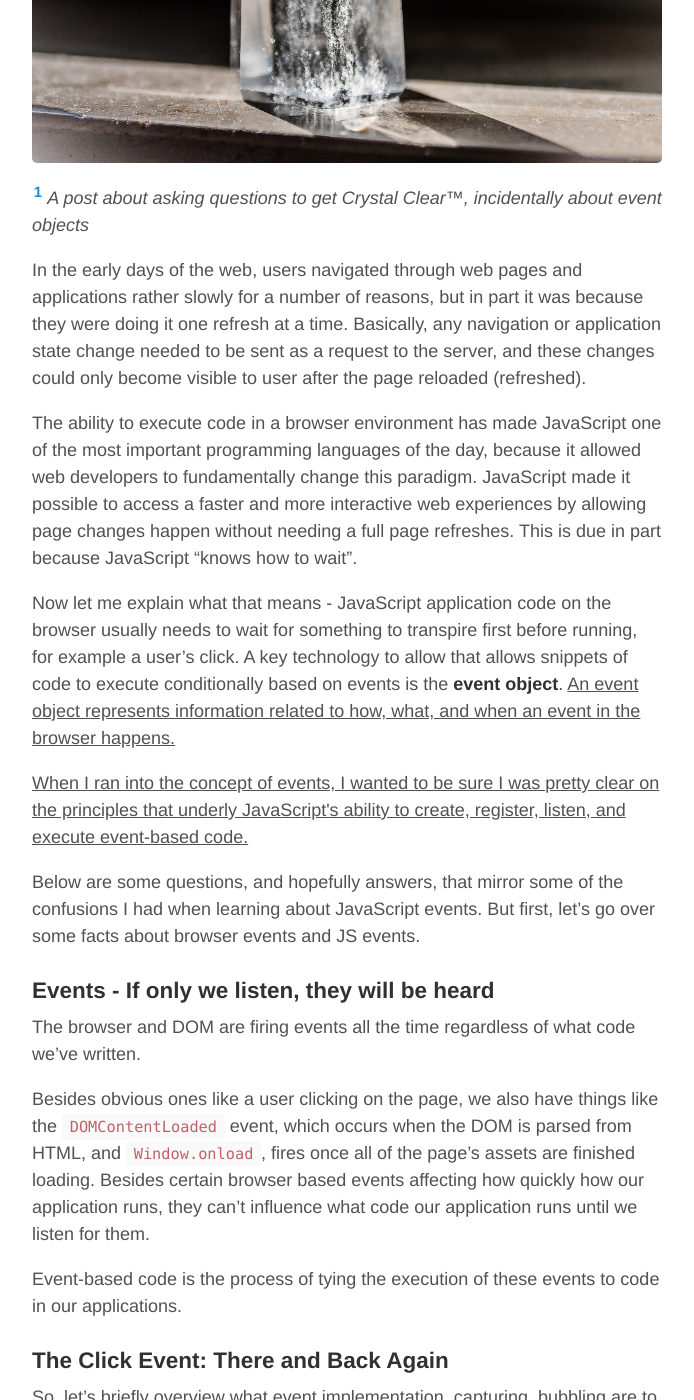
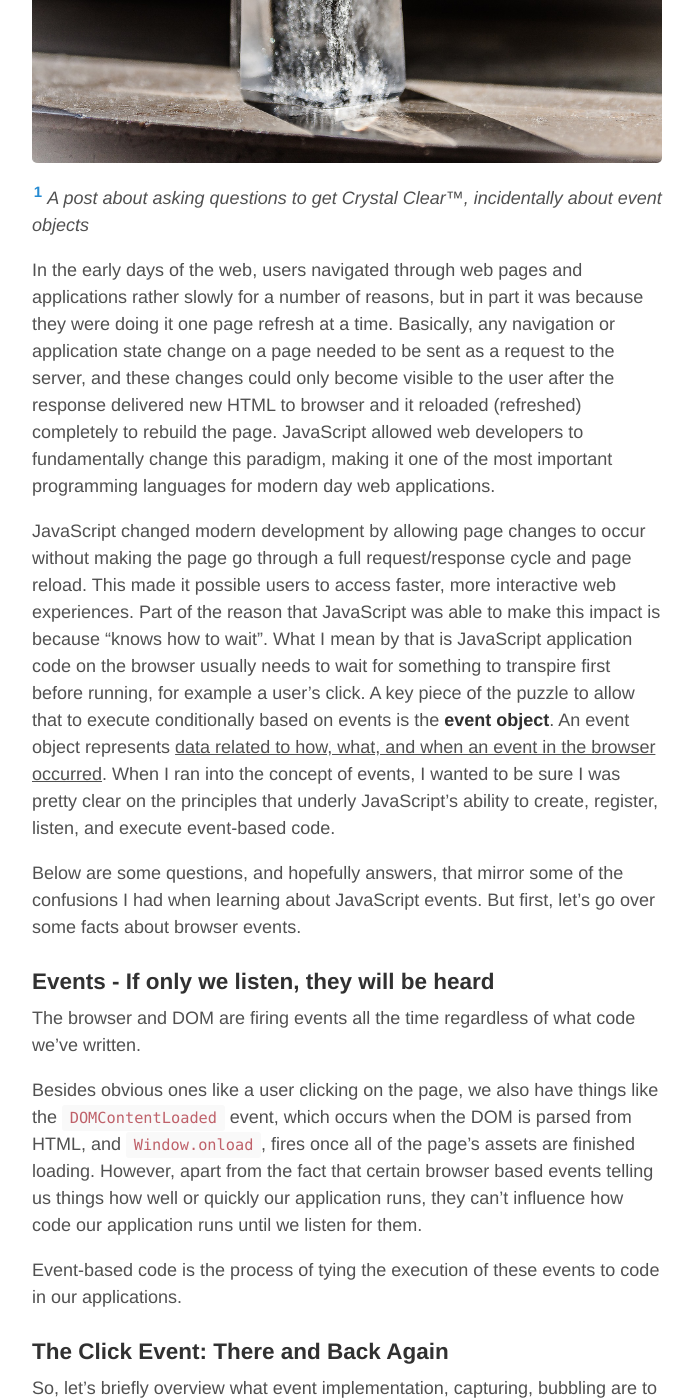
Before and after one commit to dylankb/dylankb.github.io, a Jekyll site: the page built from _posts/2017-5-14-js-event-object.md, in a window 1280 px wide and 1400 px high, scrolled down 555 px. Shown: the whole window, without its empty margins (293-987 px from the left). Built offline with Jekyll 4.4.1, drawn with Linux system fonts in a browser that asks for light colours; comment, search, counter and statistics services are not loaded; some of the changed text lies outside the part shown.

Commit message:
Improve event object post
Make multi-listener section more clear

````diff
--- a/_posts/2017-5-14-js-event-object.md
+++ b/_posts/2017-5-14-js-event-object.md
@@ -7,21 +7,17 @@ comments: true
 ![A clear crystal](/assets/crystal.jpg)
 [^1] _A post about asking questions to get Crystal Clear™, incidentally about event objects_
 
-In the early days of the web, users navigated through web pages and applications rather slowly for a number of reasons, but in part it was because they were doing it one refresh at a time. Basically, any navigation or application state change needed to be sent as a request to the server, and these changes could only become visible to user after the page reloaded (refreshed).
+In the early days of the web, users navigated through web pages and applications rather slowly for a number of reasons, but in part it was because they were doing it one page refresh at a time. Basically, any navigation or application state change on a page needed to be sent as a request to the server, and these changes could only become visible to the user after the response delivered new HTML to browser and it reloaded (refreshed) completely to rebuild the page. JavaScript allowed web developers to fundamentally change this paradigm, making it one of the most important programming languages for modern day web applications.
 
-The ability to execute code in a browser environment has made JavaScript one of the most important programming languages of the day, because it allowed web developers to fundamentally change this paradigm. JavaScript made it possible to access a faster and more interactive web experiences by allowing page changes happen without needing a full page refreshes. This is due in part because JavaScript "knows how to wait".
+JavaScript changed modern development by allowing page changes to occur without making the page go through a full request/response cycle and page reload. This made it possible users to access faster, more interactive web experiences. Part of the reason that JavaScript was able to make this impact is because "knows how to wait". What I mean by that is JavaScript application code on the browser usually needs to wait for something to transpire first before running, for example a user's click. A key piece of the puzzle to allow that to execute conditionally based on events is the __event object__. An event object represents <u>data related to how, what, and when an event in the browser occurred</u>. When I ran into the concept of events, I wanted to be sure I was pretty clear on the principles that underly JavaScript's ability to create, register, listen, and execute event-based code.
 
-Now let me explain what that means - JavaScript application code on the browser usually needs to wait for something to transpire first before running, for example a user's click. A key technology to allow that allows snippets of code to execute conditionally based on events is the __event object__. <u>An event object represents information related to how, what, and when an event in the browser happens.</u>
-
-<u>When I ran into the concept of events, I wanted to be sure I was pretty clear on the principles that underly JavaScript's ability to create, register, listen, and execute event-based code.</u>
-
-Below are some questions, and hopefully answers, that mirror some of the confusions I had when learning about JavaScript events. But first, let's go over some facts about browser events and JS events.
+Below are some questions, and hopefully answers, that mirror some of the confusions I had when learning about JavaScript events. But first, let's go over some facts about browser events.
 
 ### Events - If only we listen, they will be heard
 
 The browser and DOM are firing events all the time regardless of what code we've written.
 
-Besides obvious ones like a user clicking on the page, we also have things like the `DOMContentLoaded` event, which occurs when the DOM is parsed from HTML, and `Window.onload`, fires once all of the page's assets are finished loading. Besides certain browser based events affecting how quickly how our application runs, they can't influence what code our application runs until we listen for them.
+Besides obvious ones like a user clicking on the page, we also have things like the `DOMContentLoaded` event, which occurs when the DOM is parsed from HTML, and `Window.onload`, fires once all of the page's assets are finished loading. However, apart from the fact that certain browser based events telling us things how well or quickly our application runs, they can't influence how code our application runs until we listen for them.
 
 Event-based code is the process of tying the execution of these events to code in our applications.
 
@@ -53,13 +49,13 @@ If the user clicks on the button element in the browser, then their console woul
 MouseEvent { currentTarget: null, target: div, type: 'click' }
 ```
 
-The actual object contains more properties than I've listed above, but we won't be covering those in this article. Don't worry about the `currentTarget` here or why it's `null`, we'll go over that a little later.
+The actual object contains more properties than I've listed above, but we won't be covering those in this article. Also, don't worry about the `currentTarget` here or why it's `null`, we'll go over why that is a little later.
 
 If you're curious about all the properties that are on the event object, you can open this [Codepen](https://codepen.io/dylankb/pen/ZyyEeP?editors=1010) and your browser's developer tools to see the logged object in the Console tab.
 
 #### Event DOM traversal & Propagation
 
-I should also point out that an event traverses (moves throughout) the DOM, and there are certain rules which dictate this behavior.
+I should also point out that an event traverses (moves across) the DOM when it dispatches, and there are certain rules which dictate this behavior.
 
 ![An event traversing through the DOM tree](assets/event-bubbling.png)
 
@@ -209,9 +205,9 @@ The functionality is entirely the same - all that's different is it prepends "IN
 
 Hmm, when clicking on button our output appears to be the same as before - it's as if nothing seems to have changed.
 
-What's happened is we've created a subtle bug. If you were to insert a debugging statement or a `console.log` within `innerLogger`, you would see that the `innerLogger` event handler does indeed fire. The problem is that our `logger` event handler ALSO fires. In the first question we already confirmed that parent elements with event listeners will fire when the specified event occurs on their child elements. In this case, a button click bubbles  event travels up through each successive parent element until reaching the `window` element. The effect is that the output of `innerLogger` is replaced, or overwritten, by the output of `logger`.
+What's happened is we've created a subtle bug. If you were to insert a debugging statement or a `console.log` within `innerLogger`, you would see that the `innerLogger` event handler does indeed fire. The problem is that our `logger` event handler ALSO fires. In the first question we already confirmed that parent elements with event listeners will fire when the specified event occurs on their child elements. In this case, a button click bubbles up through each successive parent element until reaching the `window` element. The effect is that the output of `innerLogger` is replaced, or overwritten, by the output of `logger`.
 
-In this case, stopping the continued propagation of the `click` event is the solution. Comment out line 2 in the Codepen to see a working solution.
+In this case, stopping the continued propagation of the `click` event is the solution. We can stop the event from continuing to traverse (or propagate) across the DOM by commenting out line 2 in the Codepen. Once that's done, we can now have separate logging behavior for the `button` and `div` click events.
 
 In summary, one implication of DOM traversal is parent elements that share the same click event may fire. The reason that parent elements may fire after is due to bubbling. If we were using capturing, the result would be the parent elements or "top" elements would fire first.
 
````
Also changed, not shown: other parts of _posts/2017-5-14-js-event-object.md (+1 -1 lines).
